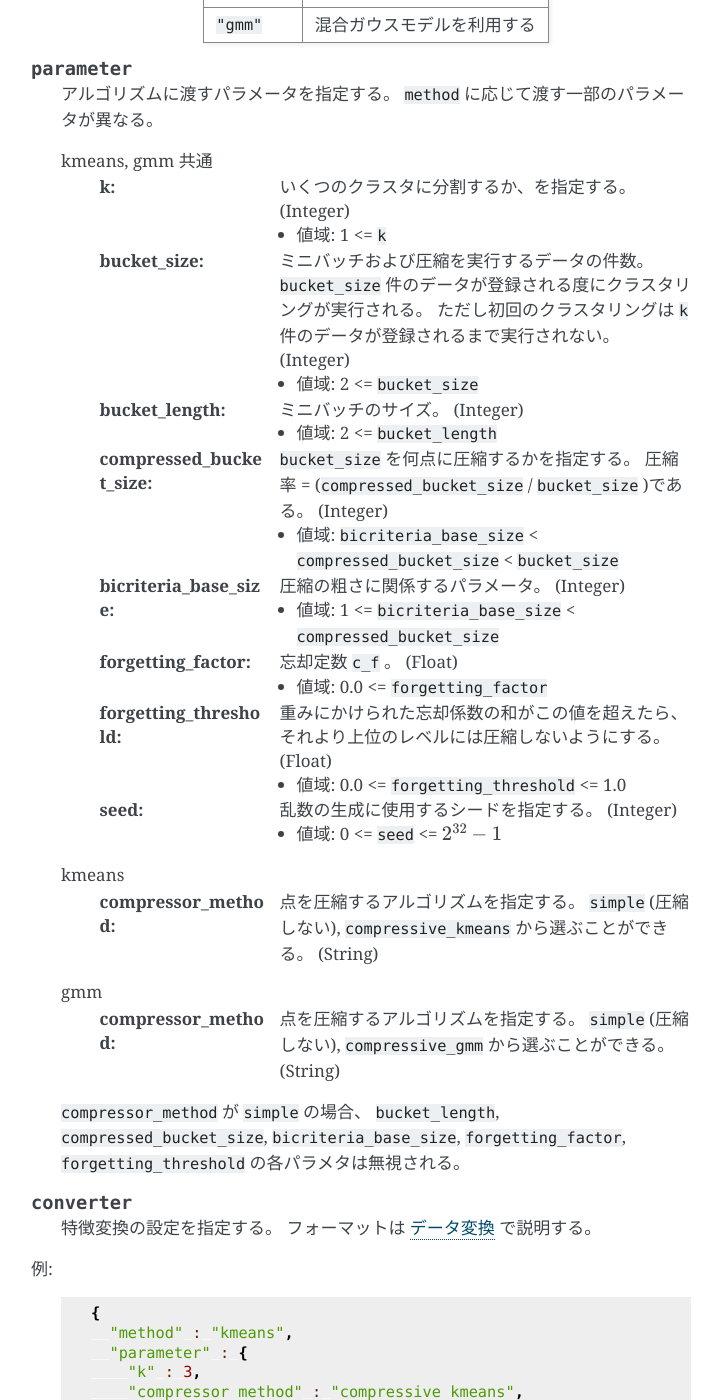
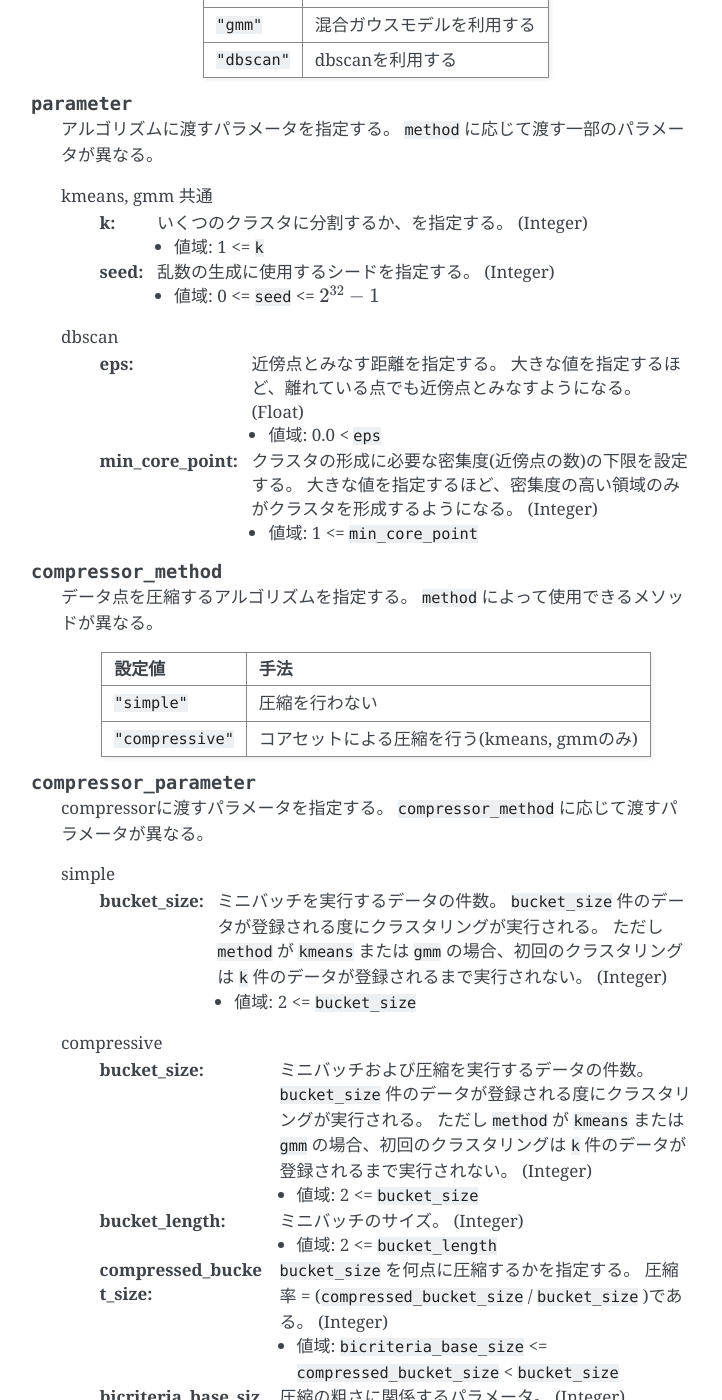
Before and after one commit to jubatus/website, a Sphinx documentation site: the page built from source/ja/api/api_clustering.rst, in a window 1280 px wide and 1400 px high, scrolled down 400 px. Shown: the whole window, without its empty margins (389-1111 px from the left). Built offline with Sphinx 7.4.7, drawn with Linux system fonts in a browser that asks for light colours; the version number could not be read and is left out; some of the changed text lies outside the part shown.

Commit message:
update clustering api reference

```diff
--- a/source/ja/api/api_clustering.rst
+++ b/source/ja/api/api_clustering.rst
@@ -22,6 +22,7 @@ JSON の各フィールドは以下のとおりである。
       ==================== ===================================
       ``"kmeans"``         k-meansを利用する
       ``"gmm"``            混合ガウスモデルを利用する
+      ``"dbscan"``         dbscanを利用する
       ==================== ===================================
 
 .. describe:: parameter
@@ -36,10 +37,60 @@ JSON の各フィールドは以下のとおりである。
 
         * 値域: 1 <= ``k``
 
+     :seed:
+        乱数の生成に使用するシードを指定する。
+        (Integer)
+
+        * 値域: 0 <= ``seed`` <= :math:`2^{32} - 1`
+
+   dbscan
+     :eps:
+       近傍点とみなす距離を指定する。
+       大きな値を指定するほど、離れている点でも近傍点とみなすようになる。
+       (Float)
+
+       * 値域: 0.0 < ``eps``
+
+     :min_core_point:
+        クラスタの形成に必要な密集度(近傍点の数)の下限を設定する。
+        大きな値を指定するほど、密集度の高い領域のみがクラスタを形成するようになる。
+        (Integer)
+
+        * 値域: 1 <= ``min_core_point``
+
+.. describe:: compressor_method
+
+   データ点を圧縮するアルゴリズムを指定する。
+   ``method`` によって使用できるメソッドが異なる。
+
+   .. table::
+
+      ==================== ===========================================
+      設定値               手法
+      ==================== ===========================================
+      ``"simple"``         圧縮を行わない
+      ``"compressive"``    コアセットによる圧縮を行う(kmeans, gmmのみ)
+      ==================== ===========================================
+
+.. describe:: compressor_parameter
+
+   compressorに渡すパラメータを指定する。
+   ``compressor_method`` に応じて渡すパラメータが異なる。
+
+   simple
+     :bucket_size:
+        ミニバッチを実行するデータの件数。
+        ``bucket_size`` 件のデータが登録される度にクラスタリングが実行される。
+        ただし ``method`` が ``kmeans`` または ``gmm`` の場合、初回のクラスタリングは ``k`` 件のデータが登録されるまで実行されない。
+        (Integer)
+
+        * 値域: 2 <= ``bucket_size``
+
+   compressive
      :bucket_size:
         ミニバッチおよび圧縮を実行するデータの件数。
         ``bucket_size`` 件のデータが登録される度にクラスタリングが実行される。
-        ただし初回のクラスタリングは ``k`` 件のデータが登録されるまで実行されない。
+        ただし ``method`` が ``kmeans`` または ``gmm`` の場合、初回のクラスタリングは ``k`` 件のデータが登録されるまで実行されない。
         (Integer)
 
         * 値域: 2 <= ``bucket_size``
@@ -55,13 +106,13 @@ JSON の各フィールドは以下のとおりである。
         圧縮率 = (``compressed_bucket_size`` / ``bucket_size`` )である。
         (Integer)
 
-        * 値域: ``bicriteria_base_size`` < ``compressed_bucket_size`` < ``bucket_size``
+        * 値域: ``bicriteria_base_size`` <= ``compressed_bucket_size`` < ``bucket_size``
 
      :bicriteria_base_size:
         圧縮の粗さに関係するパラメータ。
         (Integer)
 
-        * 値域: 1 <= ``bicriteria_base_size`` < ``compressed_bucket_size``
+        * 値域: 1 <= ``bicriteria_base_size`` <= ``compressed_bucket_size``
 
      :forgetting_factor:
         忘却定数 ``c_f`` 。
@@ -81,19 +132,7 @@ JSON の各フィールドは以下のとおりである。
 
         * 値域: 0 <= ``seed`` <= :math:`2^{32} - 1`
 
-   kmeans
-     :compressor_method:
-        点を圧縮するアルゴリズムを指定する。
-        ``simple`` (圧縮しない), ``compressive_kmeans`` から選ぶことができる。
-        (String)
 
-   gmm
-     :compressor_method:
-        点を圧縮するアルゴリズムを指定する。
-        ``simple`` (圧縮しない), ``compressive_gmm`` から選ぶことができる。
-        (String)
-
-   ``compressor_method`` が ``simple`` の場合、 ``bucket_length``, ``compressed_bucket_size``, ``bicriteria_base_size``, ``forgetting_factor``, ``forgetting_threshold`` の各パラメタは無視される。
 
 .. describe:: converter
 
@@ -108,7 +147,10 @@ JSON の各フィールドは以下のとおりである。
        "method" : "kmeans",
        "parameter" : {
          "k" : 3,
-         "compressor_method" : "compressive_kmeans",
+         "seed" : 0
+       },
+       "compressor_method" : "compressive",
+       "compressor_parameter" : {
          "bucket_size" : 1000,
          "compressed_bucket_size" : 100,
          "bicriteria_base_size" : 10,
@@ -143,13 +185,24 @@ Data Structures
 
    .. mpidl:member:: 1: datum point
 
+.. mpidl:message:: indexed_point
+
+   .. mpidl:member:: 0: string id
+
+   .. mpidl:member:: 1: datum point
+
+.. mpidl:message:: weighted_index
+
+   .. mpidl:member:: 0: double weight
+
+   .. mpidl:member:: 1: string id
 
 Methods
 ~~~~~~~
 
 .. mpidl:service:: clustering
 
-   .. mpidl:method:: bool push(0: list<datum> points)
+   .. mpidl:method:: bool push(0: list<indexed_point> points)
 
       :param points: 追加する点のリスト
       :return:       点の追加に成功した場合 True
@@ -160,26 +213,32 @@ Methods
 
       :return:     クラスタ状態のバージョン
 
-      クラスタ状態のバージョンを返す．
+      クラスタ状態のバージョンを返す。
 
    .. mpidl:method:: list<list<weighted_datum > > get_core_members()
 
       :return:     クラスタの概略
 
-      クラスタのコアセットを返す。
+      クラスタのコアセットをdatum形式で返す。
+
+   .. mpidl:method:: list<list<weighted_index > > get_core_members_light()
+
+      :return:     クラスタの概略
+
+      クラスタのコアセットのindexを返す。
 
    .. mpidl:method:: list<datum> get_k_center()
 
       :return:     クラスタ中心
 
-      ``k`` 個のクラスタ中心を返す．
+      ``k`` 個のクラスタ中心を返す。
 
    .. mpidl:method:: datum get_nearest_center(0: datum point)
 
       :param point:  :mpidl:type:`datum`
       :return:     与えられた点に最も近いクラスタ中心
 
-      点を追加せずに、与えられた点データ ``point`` に最も近いクラスタ中心を返す．
+      点を追加せずに、与えられた点データ ``point`` に最も近いクラスタ中心を返す。
 
    .. mpidl:method:: list<weighted_datum > get_nearest_members(0: datum point)
 
```
Also changed, not shown: source/en/api/api_clustering.rst (+81 -23 lines).
